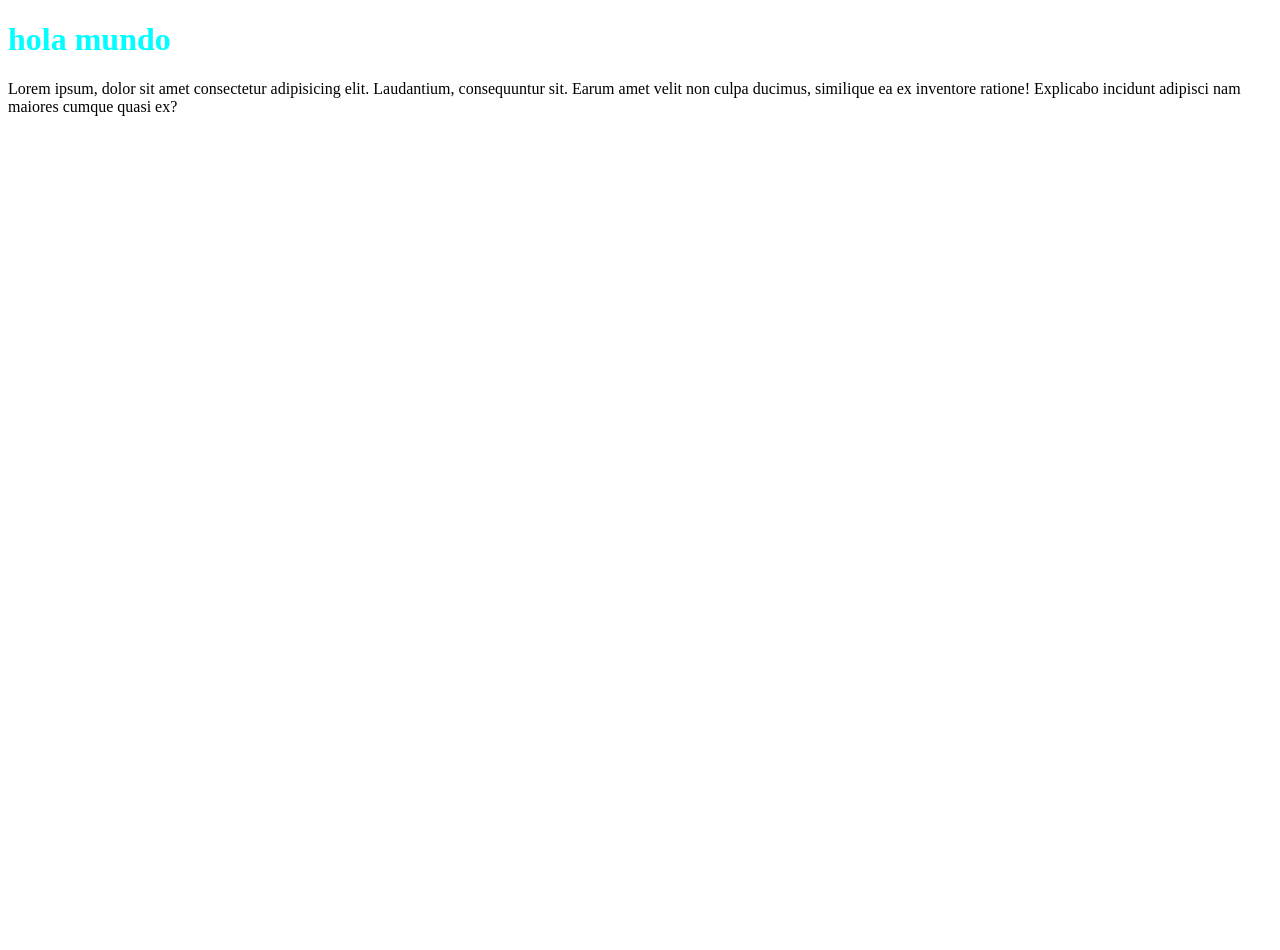
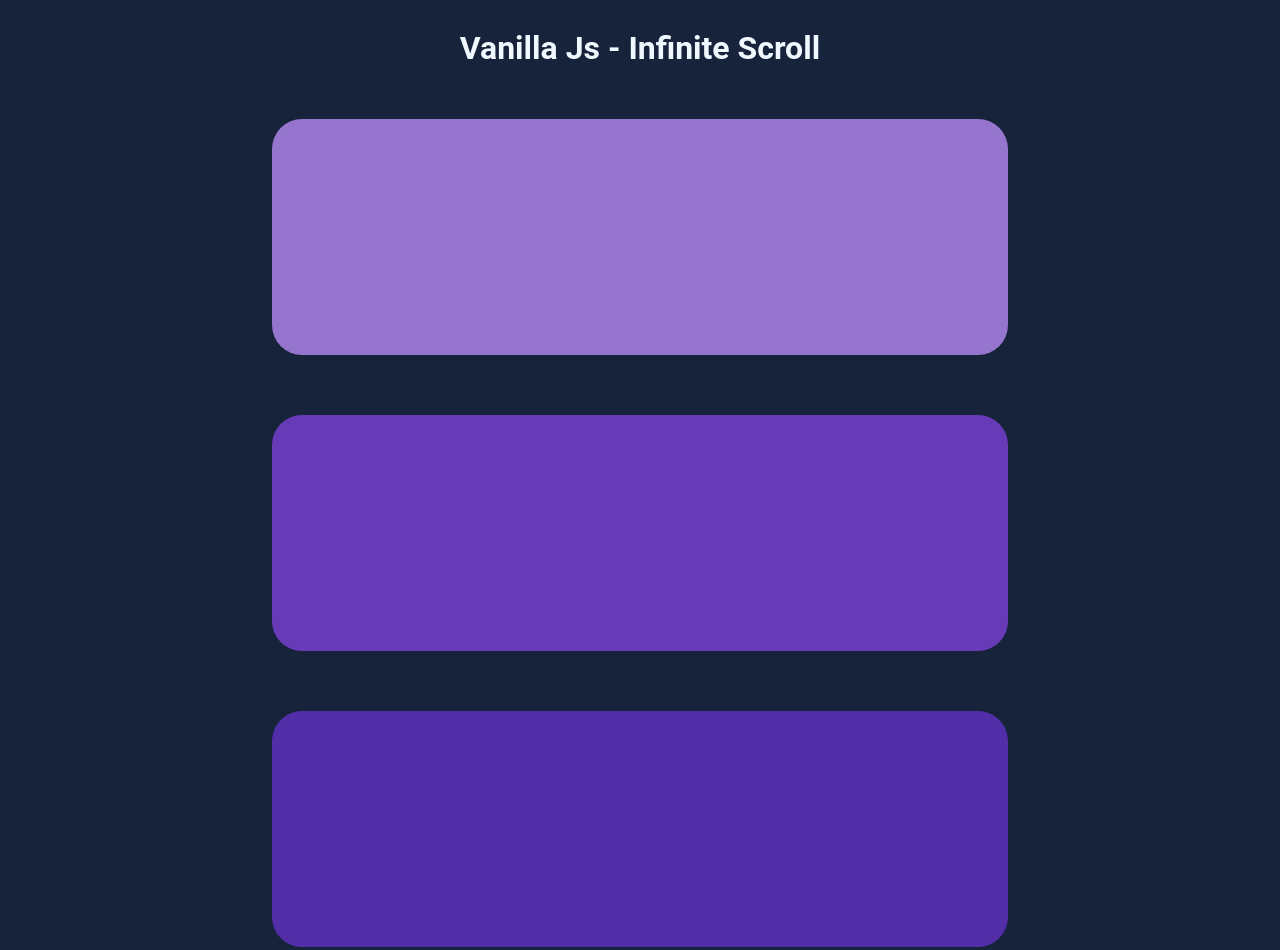
Before and after one commit to walter667garcia/curso-git, a plain HTML site: page src/index.html in a window 1280 px wide. Shown: the top 950 px of the page. Before the commit the page ends 800 px from the top, so only its background shows below. Drawn offline with Linux system fonts and the light colour scheme.

Commit message:
scroll infinito

```diff
--- a/src/index.css
+++ b/src/index.css
@@ -1,3 +1,58 @@
-h1 {
-    color: aqua;
+/* estilo del cuerpo */
+
+body {
+  font-family: roboto;
+  background-color: #17223b;
+  color: aliceblue;
 }
+
+/* estilo para el contenido principal */
+.container {
+  width: 100%;
+  display: flex;
+  flex-direction: column;
+  align-items: center;
+}
+
+/* estilo para las tarjetas */
+
+.box {
+  width: 700px;
+  height: 200px;
+  padding: 18px;
+  margin: 30px 0;
+  border-radius: 30px;
+}
+
+/* estilo para cada una de las tarjetas */
+
+.box.a {
+  background-color: #9575cd;
+}
+.box.b {
+  background-color: #673ab7;
+}
+.box.c {
+  background-color: #512da8;
+}
+
+/* estilo para el spiner */
+
+.spiner {
+  margin: 30px auto;
+  width: 70px;
+  height: 70px;
+  border-radius: 50px;
+  border: 2px solid #ccc;
+  animation: spin 1s linear infinite;
+  border-bottom-color: #614ad3;
+}
+
+@keyframes spin {
+  from {
+    transform: rotate(0);
+  }
+  to {
+    transform: rotate(360deg);
+  }
+}
--- a/src/index.html
+++ b/src/index.html
@@ -5,17 +5,19 @@
     <meta charset="UTF-8">
     <meta http-equiv="X-UA-Compatible" content="IE=edge">
     <meta name="viewport" content="width=device-width, initial-scale=1.0">
-    <title>Primer control de versiones</title>
+    <title>Infinie Scroll</title>
     <link rel="stylesheet" href="index.css">
 </head>
 
 <body>
-    <h1>hola mundo</h1>
-    <div>
-        <p>Lorem ipsum, dolor sit amet consectetur adipisicing elit. Laudantium, consequuntur sit. Earum amet velit non
-            culpa ducimus, similique ea ex inventore ratione! Explicabo incidunt adipisci nam maiores cumque quasi ex?
-        </p>
+    <div class="container">
+        <h1> Vanilla Js - Infinite Scroll</h1>
+        <div class="box a"></div>
+        <div class="box b"></div>
+        <div class="box c"></div>
     </div>
+    <div class="spiner"></div>
+    <script src="index.js"></script>
 </body>
 
 </html>
--- a/src/index.js
+++ b/src/index.js
@@ -1,3 +1,13 @@
-const suma = 5
+const container = document.querySelector(".container");
 
-let hola = "hola mundo desde javascript"
+window.addEventListener("scroll", () => {
+  const { scrollHeight, clientHeight, scrollTop } = document.documentElement;
+  scrollTop + clientHeight > scrollHeight - 3 && setTimeout(newContainer, 1000);
+});
+
+const newContainer = () => {
+  const box = document.createElement("div");
+  box.className = "box b";
+
+  container.appendChild(box);
+};
```
